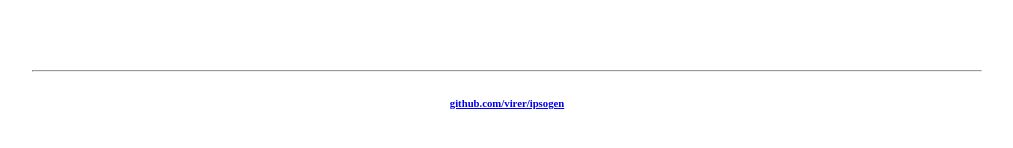
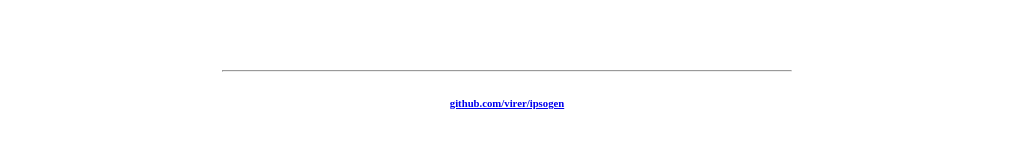
Before and after one commit to virer/ipsogen, a plain HTML site: page app/templates/index.html in a window 1280 px wide. Shown: the part 418-566 px from the top of the page, without its empty margins (133-1146 px from the left). Drawn offline with Linux system fonts and the light colour scheme.

Commit message:
Fix frontpage awesome design!

```diff
--- a/app/templates/index.html
+++ b/app/templates/index.html
@@ -28,7 +28,7 @@
         <br>
         <br>
         <br>
-        <hr width="75%">
+        <hr width="45%">
         <footer><h6><a href="https://github.com/virer/ipsogen">github.com/virer/ipsogen</a></h6></footer>
         </center>
     </body>
```
